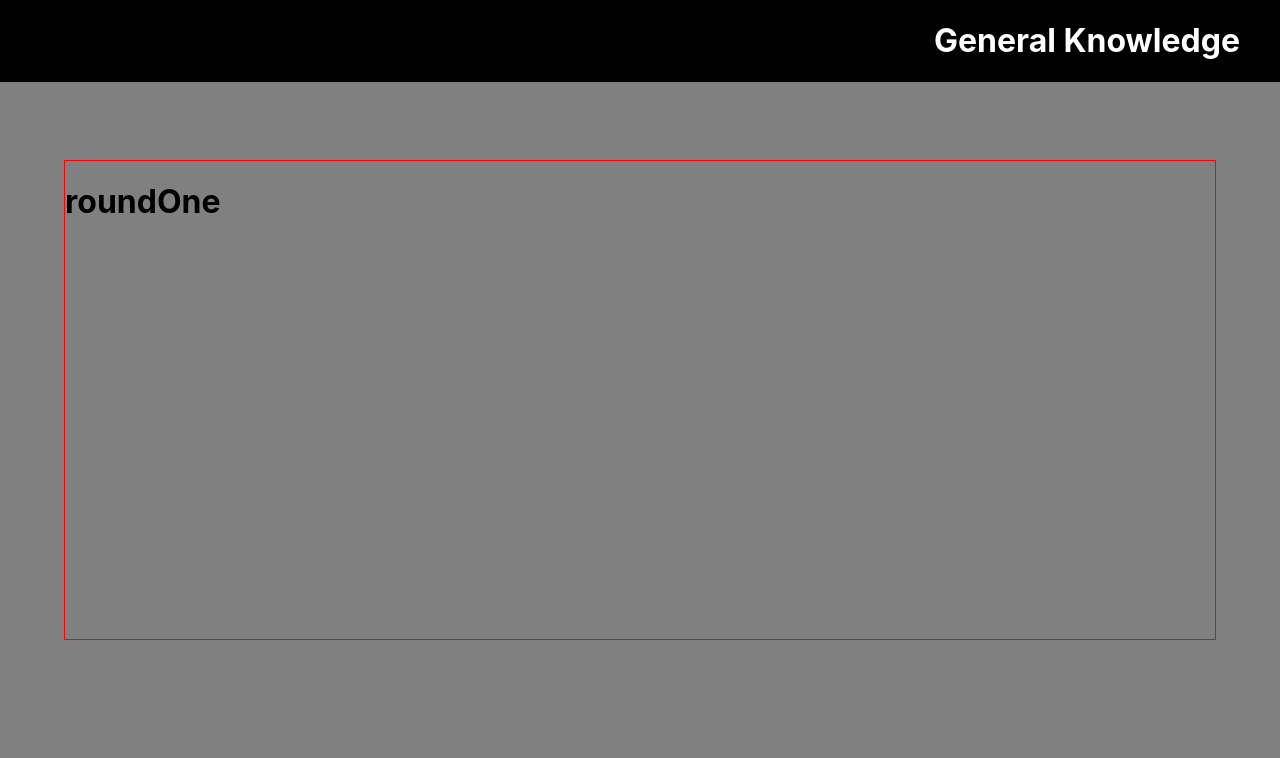
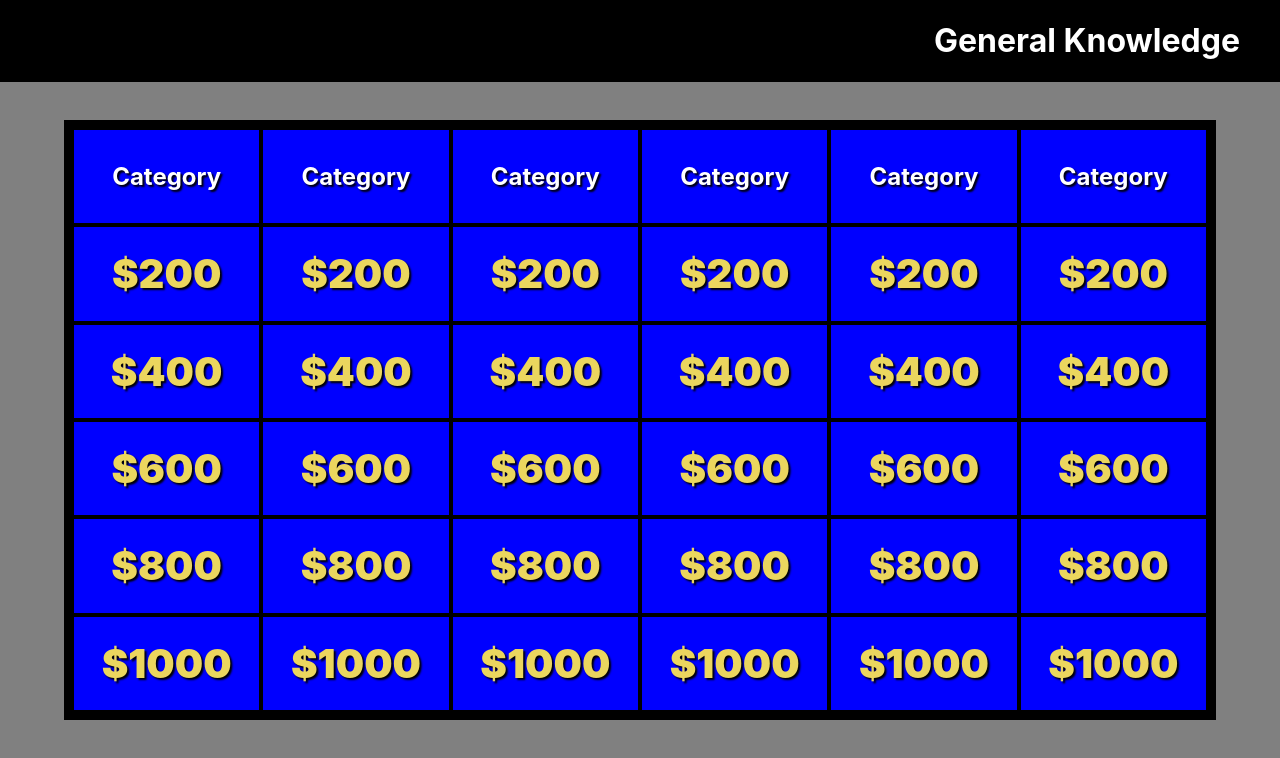
Before and after one commit to SJellen/generalknowledge, a Next.js app: page /roundone in a window 1280 px wide. Shown: the top 758 px of the page. Built offline with nearby package versions, Linux system fonts and the light colour scheme; no server answers.

Commit message:
basic setup for round one game board

```diff
--- a/pages/roundone.js
+++ b/pages/roundone.js
@@ -8,7 +8,44 @@ export default function RoundOne() {
 
     return (
         <div className={styles.container}>
-            <h1>roundOne</h1>
+            <div className={styles.parent}>
+                <div className={styles.gridTitle}>Category</div>
+                <div className={styles.gridTitle}>Category</div>
+                <div className={styles.gridTitle}>Category</div>
+                <div className={styles.gridTitle}>Category</div>
+                <div className={styles.gridTitle}>Category</div>
+                <div className={styles.gridTitle}>Category</div>
+                <div className={styles.gridItem}>$200</div>
+                <div className={styles.gridItem}>$200</div>
+                <div className={styles.gridItem}>$200</div>
+                <div className={styles.gridItem}>$200</div>
+                <div className={styles.gridItem}>$200</div>
+                <div className={styles.gridItem}>$200</div>
+                <div className={styles.gridItem}>$400</div>
+                <div className={styles.gridItem}>$400</div>
+                <div className={styles.gridItem}>$400</div>
+                <div className={styles.gridItem}>$400</div>
+                <div className={styles.gridItem}>$400</div>
+                <div className={styles.gridItem}>$400</div>
+                <div className={styles.gridItem}>$600</div>
+                <div className={styles.gridItem}>$600</div>
+                <div className={styles.gridItem}>$600</div>
+                <div className={styles.gridItem}>$600</div>
+                <div className={styles.gridItem}>$600</div>
+                <div className={styles.gridItem}>$600</div>
+                <div className={styles.gridItem}>$800</div>
+                <div className={styles.gridItem}>$800</div>
+                <div className={styles.gridItem}>$800</div>
+                <div className={styles.gridItem}>$800</div>
+                <div className={styles.gridItem}>$800</div>
+                <div className={styles.gridItem}>$800</div>
+                <div className={styles.gridItem}>$1000</div>
+                <div className={styles.gridItem}>$1000</div>
+                <div className={styles.gridItem}>$1000</div>
+                <div className={styles.gridItem}>$1000</div>
+                <div className={styles.gridItem}>$1000</div>
+                <div className={styles.gridItem}>$1000</div>
+            </div>
         </div>
     )
 
--- a/styles/RoundOne.module.scss
+++ b/styles/RoundOne.module.scss
@@ -1,7 +1,41 @@
 
 .container {
-    border: 1px solid red;
     width: 90%;
-    height: 60vh;
-    margin: 10rem auto 0 auto;
+    height: auto;
+    margin: 7.5rem auto 0 auto;
 }
+
+.parent {
+    background-color: black;
+    border: 10px solid black;
+    max-width: 100%;
+    height: 75vh;
+    display: grid;
+    grid-template-columns: repeat(6, 1fr);
+    grid-template-rows: repeat(6, 1fr);
+    grid-column-gap: 4px;
+    grid-row-gap: 4px;
+}
+
+.gridItem {
+    background-color: blue;
+    color: rgb(235, 214, 94);
+    display: flex;
+    justify-content: center;
+    align-items: center;
+    text-shadow: 2px 2px 2px black;
+    font-size: 2.5rem;
+    font-weight: 900;
+}
+
+.gridTitle {
+    background-color: blue;
+    color: white;
+    text-shadow: 2px 2px 2px black;
+    font-size: 1.5rem;
+    font-weight: 700;
+    display: flex;
+    flex-wrap: wrap;
+    justify-content: center;
+    align-items: center;
+}
```
